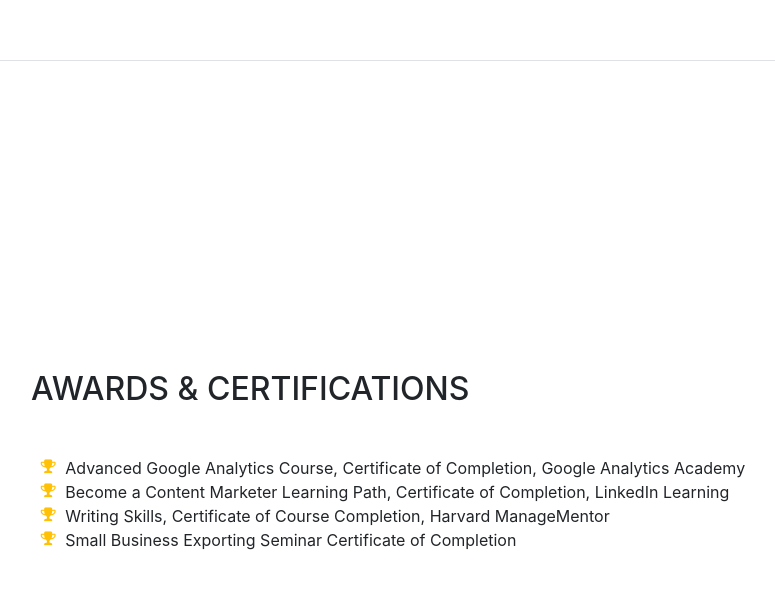
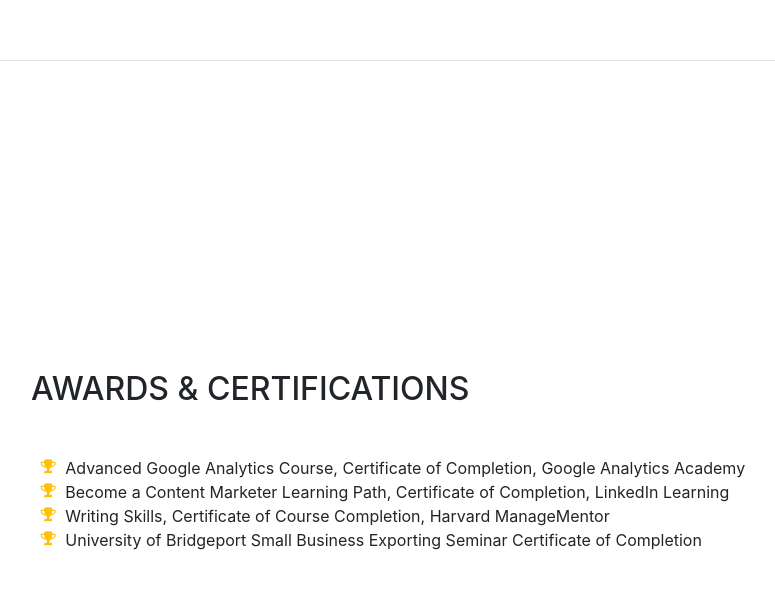
Before and after one commit to adchaves2018/adchaves2018.github.io, a website with bundled scripts: page index.html in a window 1280 px wide. Shown: the part 4410-4999 px from the top of the page, without its empty margins (289-1064 px from the left). Built offline with nearby package versions, Linux system fonts and the light colour scheme; a web font is replaced by a local one.

Commit message:
University of Bridgeport
Added copy

```diff
--- a/index.html
+++ b/index.html
@@ -304,7 +304,7 @@
               Writing Skills, Certificate of Course Completion, Harvard ManageMentor</li>
             <li>
               <i class="fa-li fa fa-trophy text-warning"></i>
-              Small Business Exporting Seminar Certificate of Completion</li>
+              University of Bridgeport Small Business Exporting Seminar Certificate of Completion</li>
           </ul>
         </div>
       </section>
```
